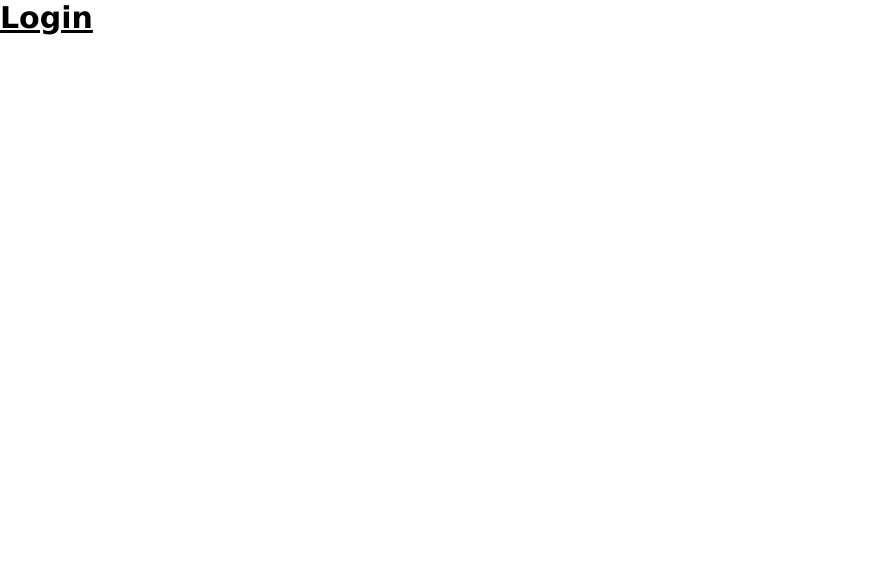
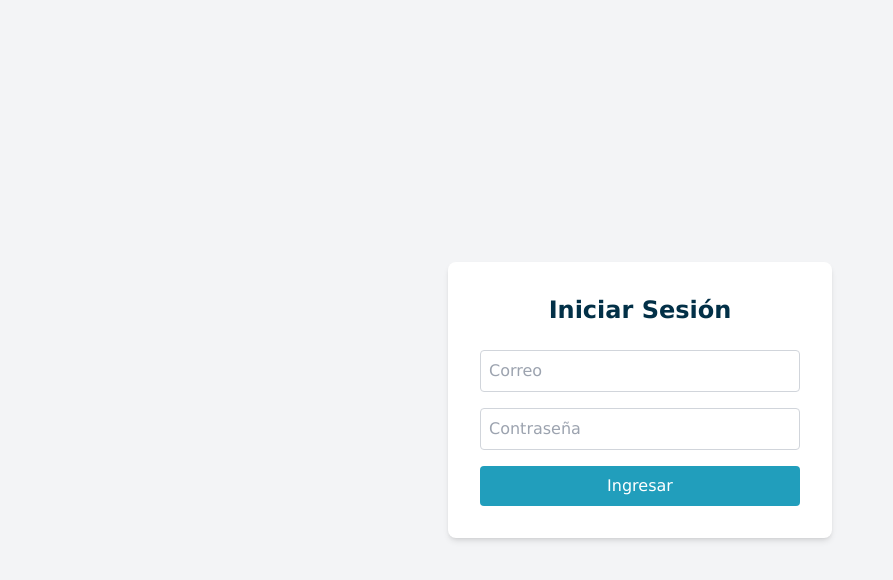
Before and after one commit to FranckEP/Neibor, a React (Vite) app: page /login in a window 1280 px wide. Shown: the top 580 px of the page, without its empty margins (0-893 px from the left). Built offline with nearby package versions, Linux system fonts and the light colour scheme; no server answers.

Commit message:
Creation of the login basic page, firebase auth was correctly applied

```diff
--- a/src/pages/Login.tsx
+++ b/src/pages/Login.tsx
@@ -1,10 +1,57 @@
+import { useState } from 'react';
+import { signInWithEmailAndPassword } from 'firebase/auth';
+import { auth } from '../firebase/config';
+import { useNavigate } from 'react-router-dom';
 
-function Login() {
-    return (
-        <h1 className="text-3xl font-bold underline">
-          Login
-        </h1>
-      )
+export default function Login() {
+  const [email, setEmail] = useState('');
+  const [password, setPassword] = useState('');
+  const [error, setError] = useState('');
+  const navigate = useNavigate();
+
+  const handleLogin = async (e: React.FormEvent) => {
+    e.preventDefault();
+    try {
+      await signInWithEmailAndPassword(auth, email, password);
+      navigate('/'); // redirige a inicio
+    } catch (err: any) {
+      setError(err.message);
+    }
+  };
+
+  return (
+    <div className="min-h-screen flex items-center justify-center bg-gray-100">
+      <form
+        onSubmit={handleLogin}
+        className="bg-white p-8 rounded-lg shadow-md w-full max-w-sm"
+      >
+        <h2 className="text-2xl font-semibold mb-6 text-center text-[#023047]">Iniciar Sesión</h2>
+
+        <input
+          type="email"
+          placeholder="Correo"
+          className="w-full p-2 mb-4 border border-gray-300 rounded"
+          value={email}
+          onChange={(e) => setEmail(e.target.value)}
+        />
+
+        <input
+          type="password"
+          placeholder="Contraseña"
+          className="w-full p-2 mb-4 border border-gray-300 rounded"
+          value={password}
+          onChange={(e) => setPassword(e.target.value)}
+        />
+
+        {error && <p className="text-red-500 text-sm mb-4">{error}</p>}
+
+        <button
+          type="submit"
+          className="w-full bg-[#219EBC] text-white py-2 rounded hover:bg-[#023047] transition"
+        >
+          Ingresar
+        </button>
+      </form>
+    </div>
+  );
 }
-
-export default Login;
```
